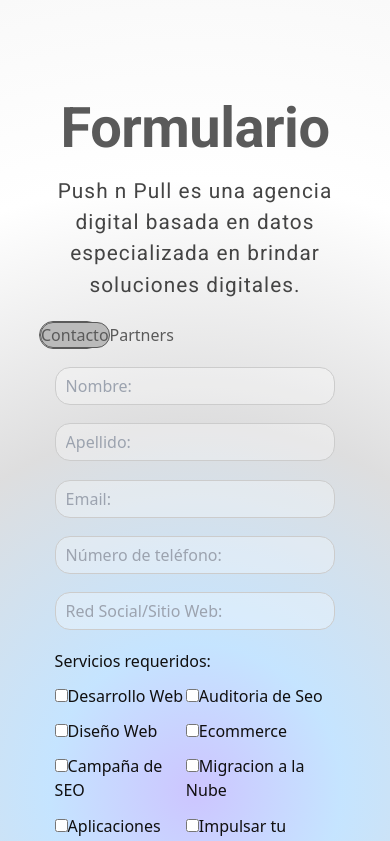
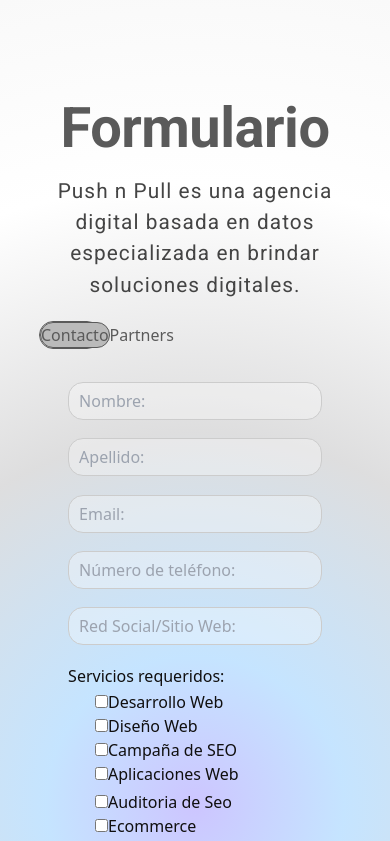
Before and after one commit to AgustinMateos/pushnpull, a React (Vite) app: page /ContactoPage in a window 390 px wide. Shown: the top 841 px of the page. Built offline with nearby package versions, Linux system fonts and the light colour scheme.

Commit message:
form mobile

```diff
--- a/src/styles/styles.css
+++ b/src/styles/styles.css
@@ -1265,7 +1265,7 @@
     justify-content: space-around;
     height: 200px;
 }
-.formServRequeridosFlex{display: flex; flex-direction: column; justify-content: space-evenly;}
+.formServRequeridosFlex{display: flex; flex-direction: column; justify-content: space-evenly; width: 200px;}
 
 .buttonEnviar {
     display: flex;
@@ -1388,6 +1388,7 @@
         display: flex;
         flex-direction: column;
         align-items: center;
+        margin: 15px;
     }
 
     .formPrimerContainerInfo {
@@ -1437,7 +1438,7 @@
 
         text-align: center;
     }
-
+   .formServiciosRequeridos{display: flex;justify-content: space-around; height: 200px; flex-direction: column;align-items: center;}
 
 }
 
```
